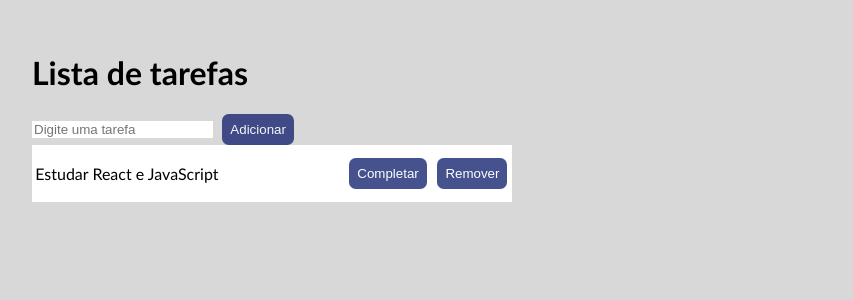
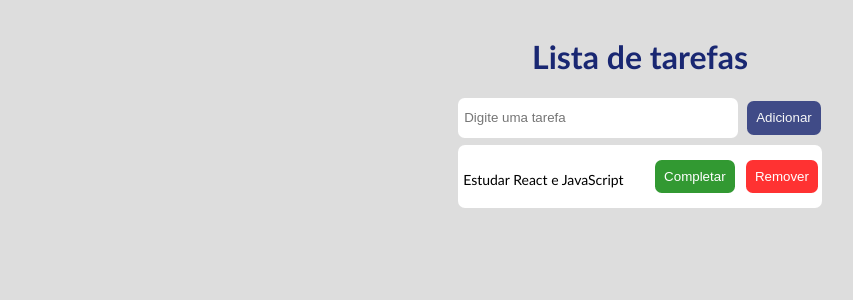
Before and after one commit to GiovannaRezende/ToDoList, a React (Create React App) app: page / in a window 1280 px wide. Shown: the top 300 px of the page, without its empty margins (0-853 px from the left). Built offline with nearby package versions, Linux system fonts and the light colour scheme.

Commit message:
Commitando alterações

```diff
--- a/src/App.css
+++ b/src/App.css
@@ -1,37 +1,57 @@
 body {
+  padding: 1em;
   font-family: 'Calibri';
-  background-color: #d8d8d8;
-  padding: 2em;
-
+  background-color: #ddd;
 }
 
 .container {
-  max-width: 30em;
+  display: flex;
+  justify-content: center;
+  align-items: center;
 }
 
-.todoForm {
+.list {
+  text-align: center;
+}
 
+
+h1 {
+  color: #192772;
 }
 
 input {
+  width: 20em;
+  height: 2em;
+  padding: .5em;
   border: none;
-
+  border-radius: .5em;
 }
 
-.todo {
+.task {
   display: flex;
   flex-direction: row;
   align-items: center;
   justify-content: space-between;
   background-color: #ffffff;
   padding: .2em;
+  margin-top: .5em;
+  border-radius: .5em;
+  font-size: 14px;
+}
+
+.complete {
+  background-color: green;
+}
+
+.delete {
+  background-color: red;
 }
 
 button {
   background-color: #192772;
   color: white;
 
-  padding: .6em;
+  padding: .7em;
   margin-right: .1em;
   margin-left: .7em;
   border-radius: .5em;
--- a/src/App.js
+++ b/src/App.js
@@ -38,13 +38,17 @@ function App() {
 
   return (
     <div className="container">
-      <h1>Lista de tarefas</h1>
+      <div className="list">
+      <div className="head">
+        <h1>Lista de tarefas</h1>
+      </div>
       <div className="body">
         <TaskForm addTask={addTask}/>
         {tasks.map((task) => (
           <Task task={task} deleteTask={deleteTask} completeTask={completeTask}/>
         ))}
       </div>
+      </div>
     </div>
   );
 }
--- a/src/components/task.js
+++ b/src/components/task.js
@@ -2,7 +2,7 @@ import React from "react";
 
 const Task = ({task, deleteTask, completeTask}) => {
     return (
-        <div className="todo" style={{textDecoration: task.isCompleted ? "line-through" : ""}}>
+        <div className="task" style={{textDecoration: task.isCompleted ? "line-through" : ""}}>
             <div className="task">
                 <p>{task.text}</p>
             </div>
--- a/src/components/taskForm.js
+++ b/src/components/taskForm.js
@@ -12,7 +12,7 @@ const TaskForm = ({addTask}) => {
     }
 
     return (
-        <div className="todoForm">
+        <div className="taskForm">
             <form onSubmit={handleSubmit}>
                 <input type="text" placeholder="Digite uma tarefa" value={value} onChange={(e) => setValue(e.target.value)}/>
                 <button type="submit">Adicionar</button>
```
